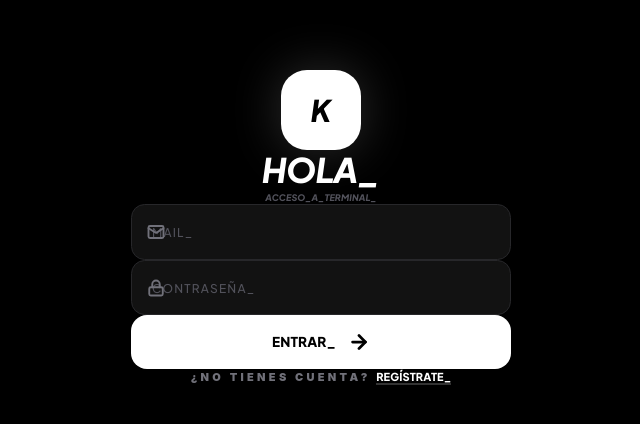
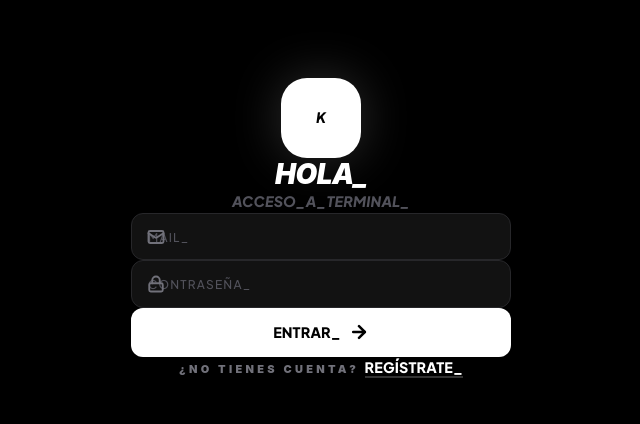
Before and after one commit to ekbfjefbfb/kiis, a React (Vite) app: page /login in a window 1280 px wide. Shown: the part 172-596 px from the top of the page, without its empty margins (319-959 px from the left). Built offline with nearby package versions, Linux system fonts and the light colour scheme; no server answers.

Commit message:
style: full UI simplification - restored compact buttons and balanced visual hierarchy

```diff
--- a/src/app/pages/LoginPage.tsx
+++ b/src/app/pages/LoginPage.tsx
@@ -31,13 +31,13 @@ export default function LoginPage() {
 
         {/* Formulario Estructurado y Centrado */}
         <form onSubmit={handleSubmit} className="w-full space-y-6">
-          <div className="space-y-4 mb-8">
+          <div className="space-y-3 mb-8">
             <div className="relative group">
               <Mail className="absolute left-4 top-1/2 -translate-y-1/2 text-zinc-500 transition-colors group-focus-within:text-white" size={18} strokeWidth={2.5} />
               <input
                 type="email"
                 placeholder="MAIL_"
-                className="w-full bg-zinc-900/50 border-2 border-zinc-800 rounded-2xl py-4 pl-12 pr-4 text-white placeholder:text-zinc-600 focus:outline-none focus:border-white transition-all font-bold tracking-tight text-base"
+                className="w-full bg-[#121212] border-2 border-zinc-800 rounded-2xl py-3.5 pl-12 pr-4 text-white placeholder:text-zinc-600 focus:outline-none focus:border-white transition-all font-bold tracking-tight text-sm"
                 required
               />
             </div>
@@ -46,7 +46,7 @@ export default function LoginPage() {
               <input
                 type="password"
                 placeholder="CONTRASEÑA_"
-                className="w-full bg-zinc-900/50 border-2 border-zinc-800 rounded-2xl py-4 pl-12 pr-4 text-white placeholder:text-zinc-600 focus:outline-none focus:border-white transition-all font-bold tracking-tight text-base"
+                className="w-full bg-[#121212] border-2 border-zinc-800 rounded-2xl py-3.5 pl-12 pr-4 text-white placeholder:text-zinc-600 focus:outline-none focus:border-white transition-all font-bold tracking-tight text-sm"
                 required
               />
             </div>
@@ -55,12 +55,12 @@ export default function LoginPage() {
           <button
             disabled={loading}
             type="submit"
-            className="btn-massive w-full bg-white text-black shadow-xl"
+            className="btn-massive bg-white text-black shadow-xl mt-4"
           >
             {loading ? <Loader2 className="animate-spin" /> : (
               <>
                 <span className="font-black tracking-tight">ENTRAR_</span>
-                <ArrowRight size={22} strokeWidth={3} />
+                <ArrowRight size={20} strokeWidth={3} />
               </>
             )}
           </button>
--- a/src/app/pages/Onboarding.tsx
+++ b/src/app/pages/Onboarding.tsx
@@ -49,25 +49,25 @@ export default function Onboarding() {
           </motion.button>
         </header>
 
-        <main className="flex-1 flex flex-col justify-center space-y-12 pb-10">
-          <div className="text-center space-y-8">
-            <div className="w-24 h-24 rounded-[36px] bg-zinc-900 border border-zinc-800 mx-auto flex items-center justify-center shadow-2xl relative">
-              <div className="absolute inset-0 bg-white/5 rounded-[36px] blur-3xl animate-pulse" />
-              <div className="relative text-white scale-75">{STEPS[currentStep].icon}</div>
+        <main className="flex-1 flex flex-col justify-center space-y-10 pb-8">
+          <div className="text-center space-y-6">
+            <div className="w-20 h-20 rounded-[32px] bg-zinc-900 border border-zinc-800 mx-auto flex items-center justify-center shadow-xl relative mb-2">
+              <div className="absolute inset-0 bg-white/5 rounded-[32px] blur-xl animate-pulse" />
+              <div className="relative text-white scale-100">{STEPS[currentStep].icon}</div>
             </div>
 
-            <div className="space-y-5 px-4">
-              <h1 className="text-[28px] font-black tracking-tighter leading-none uppercase italic text-white">
+            <div className="space-y-3 px-4">
+              <h1 className="text-2xl font-black tracking-tight leading-tight uppercase text-white">
                 {STEPS[currentStep].title}
               </h1>
-              <p className="text-zinc-500 text-[11px] font-black tracking-[0.2em] uppercase max-w-[240px] mx-auto leading-relaxed italic">
+              <p className="text-zinc-400 text-sm font-medium max-w-[260px] mx-auto leading-relaxed">
                 {STEPS[currentStep].description}
               </p>
             </div>
           </div>
         </main>
 
-        <footer className="space-y-8 pb-6 shrink-0">
+        <footer className="space-y-8 pb-8 shrink-0">
           <div className="flex justify-center gap-3">
             {STEPS.map((_, i) => (
               <div
@@ -83,8 +83,8 @@ export default function Onboarding() {
             onClick={next}
             className="btn-massive bg-white text-black shadow-lg"
           >
-            <span className="font-black">
-              {currentStep === STEPS.length - 1 ? "Empezar_" : "Siguiente_"}
+            <span className="text-base font-black tracking-tight">
+              {currentStep === STEPS.length - 1 ? "EMPEZAR_" : "SIGUIENTE_"}
             </span>
             <ArrowRight size={20} strokeWidth={3} />
           </button>
--- a/src/app/pages/RegisterPage.tsx
+++ b/src/app/pages/RegisterPage.tsx
@@ -31,13 +31,13 @@ export default function RegisterPage() {
 
         {/* Formulario Estructurado y Centrado */}
         <form onSubmit={handleSubmit} className="w-full space-y-6">
-          <div className="space-y-4 mb-8">
+          <div className="space-y-3 mb-8">
             <div className="relative group">
               <User className="absolute left-4 top-1/2 -translate-y-1/2 text-zinc-500 transition-colors group-focus-within:text-white" size={18} strokeWidth={2.5} />
               <input
                 type="text"
                 placeholder="NOMBRE_COMPLETO_"
-                className="w-full bg-zinc-900/50 border-2 border-zinc-800 rounded-2xl py-4 pl-12 pr-4 text-white placeholder:text-zinc-600 focus:outline-none focus:border-white transition-all font-bold tracking-tight text-base"
+                className="w-full bg-[#121212] border-2 border-zinc-800 rounded-2xl py-3.5 pl-12 pr-4 text-white placeholder:text-zinc-600 focus:outline-none focus:border-white transition-all font-bold tracking-tight text-sm"
                 required
               />
             </div>
@@ -46,7 +46,7 @@ export default function RegisterPage() {
               <input
                 type="email"
                 placeholder="MAIL_"
-                className="w-full bg-zinc-900/50 border-2 border-zinc-800 rounded-2xl py-4 pl-12 pr-4 text-white placeholder:text-zinc-600 focus:outline-none focus:border-white transition-all font-bold tracking-tight text-base"
+                className="w-full bg-[#121212] border-2 border-zinc-800 rounded-2xl py-3.5 pl-12 pr-4 text-white placeholder:text-zinc-600 focus:outline-none focus:border-white transition-all font-bold tracking-tight text-sm"
                 required
               />
             </div>
@@ -55,7 +55,7 @@ export default function RegisterPage() {
               <input
                 type="password"
                 placeholder="CONTRASEÑA_"
-                className="w-full bg-zinc-900/50 border-2 border-zinc-800 rounded-2xl py-4 pl-12 pr-4 text-white placeholder:text-zinc-600 focus:outline-none focus:border-white transition-all font-bold tracking-tight text-base"
+                className="w-full bg-[#121212] border-2 border-zinc-800 rounded-2xl py-3.5 pl-12 pr-4 text-white placeholder:text-zinc-600 focus:outline-none focus:border-white transition-all font-bold tracking-tight text-sm"
                 required
               />
             </div>
@@ -64,12 +64,12 @@ export default function RegisterPage() {
           <button
             disabled={loading}
             type="submit"
-            className="btn-massive w-full bg-white text-black shadow-xl"
+            className="btn-massive bg-white text-black shadow-xl mt-4"
           >
             {loading ? <Loader2 className="animate-spin" /> : (
               <>
                 <span className="font-black tracking-tight">REGISTRARME_</span>
-                <ArrowRight size={22} strokeWidth={3} />
+                <ArrowRight size={20} strokeWidth={3} />
               </>
             )}
           </button>
--- a/src/styles/theme.css
+++ b/src/styles/theme.css
@@ -62,45 +62,43 @@ html, body {
   width: 100%;
   background-color: #ffffff;
   color: #000000;
-  padding: 1rem 1.5rem;
-  border-radius: 1rem;
+  padding: 0.85rem 1.25rem;
+  border-radius: 0.75rem;
   display: flex;
   align-items: center;
   justify-content: center;
-  gap: 0.75rem;
+  gap: 0.5rem;
   transition: all 0.2s cubic-bezier(0.4, 0, 0.2, 1);
   font-weight: 800;
   text-transform: uppercase;
-  letter-spacing: 0.1em;
-  font-size: 0.85rem;
+  letter-spacing: 0.05em;
+  font-size: 0.8rem;
   border: none;
   cursor: pointer;
 }
 
 .btn-massive:active {
-  transform: scale(0.97);
+  transform: scale(0.98);
 }
 
 /* Typography for Eye Comfort */
-h1, h2, h3, h4, h5, h6 {
-  font-family: 'Plus Jakarta Sans', sans-serif !important;
-  letter-spacing: -0.02em;
-  line-height: 1.2;
-  font-weight: 800;
-}
+h1 { font-size: 1.75rem; line-height: 1.2; letter-spacing: -0.02em; }
+h2 { font-size: 1.5rem; line-height: 1.2; letter-spacing: -0.02em; }
+h3 { font-size: 1.25rem; line-height: 1.2; letter-spacing: -0.01em; }
 
 p, span, label, input {
   font-family: 'Plus Jakarta Sans', sans-serif !important;
   line-height: 1.5;
   letter-spacing: 0.01em;
+  font-size: 0.9rem;
 }
 
-/* Brutalist Inputs - Simplified */
+/* Brutalist Inputs - Standard Mobile Sizing */
 input {
   background-color: #121212 !important;
   border: 1.5px solid #27272a !important;
-  border-radius: 0.85rem !important;
-  padding: 1rem 1.25rem !important;
+  border-radius: 0.75rem !important;
+  padding: 0.75rem 1rem !important;
   color: #ffffff !important;
   font-weight: 600 !important;
   font-size: 0.9rem !important;
```
Also changed, not shown: src/app/pages/Dashboard.tsx (+17 -17 lines).
